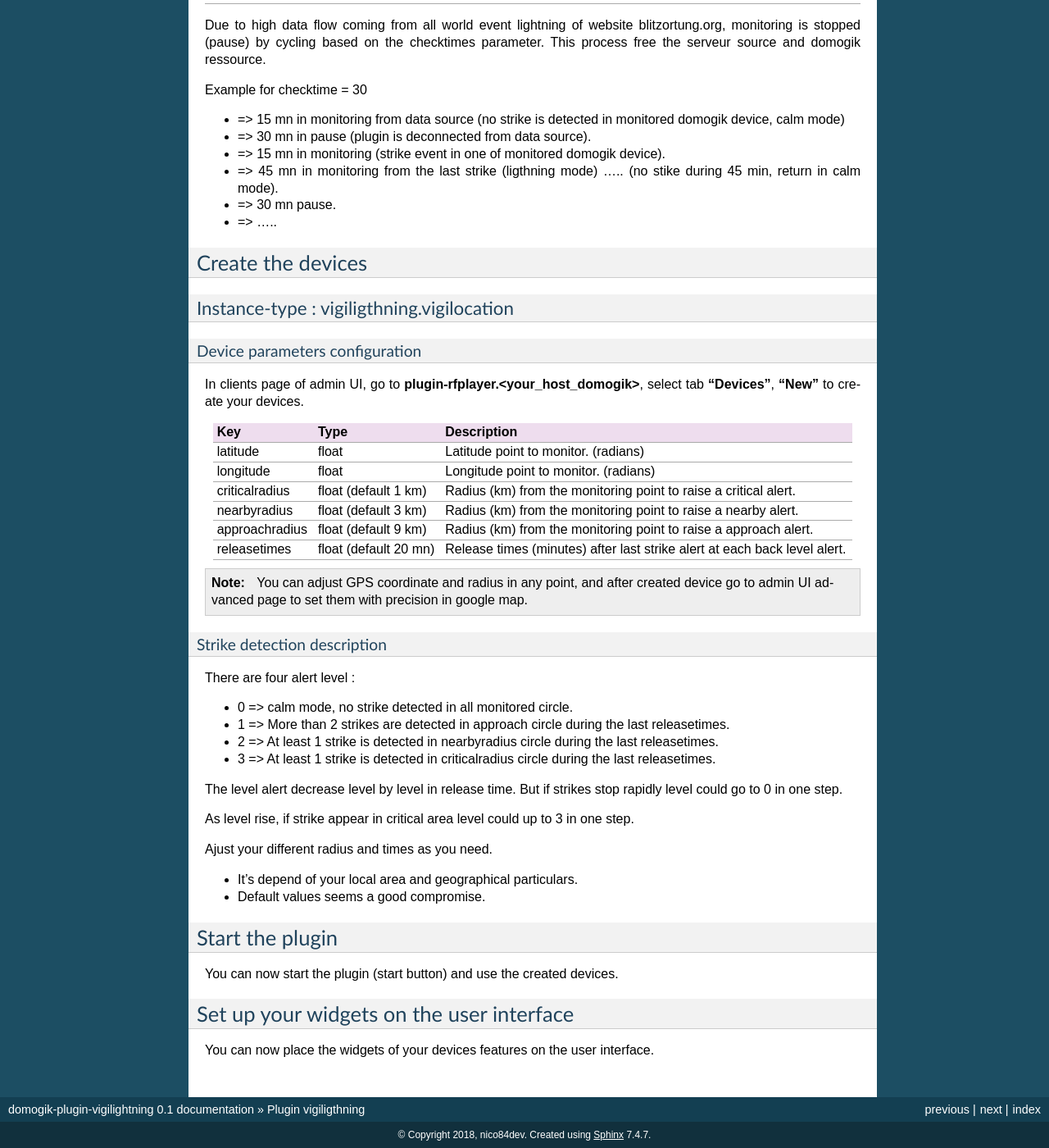
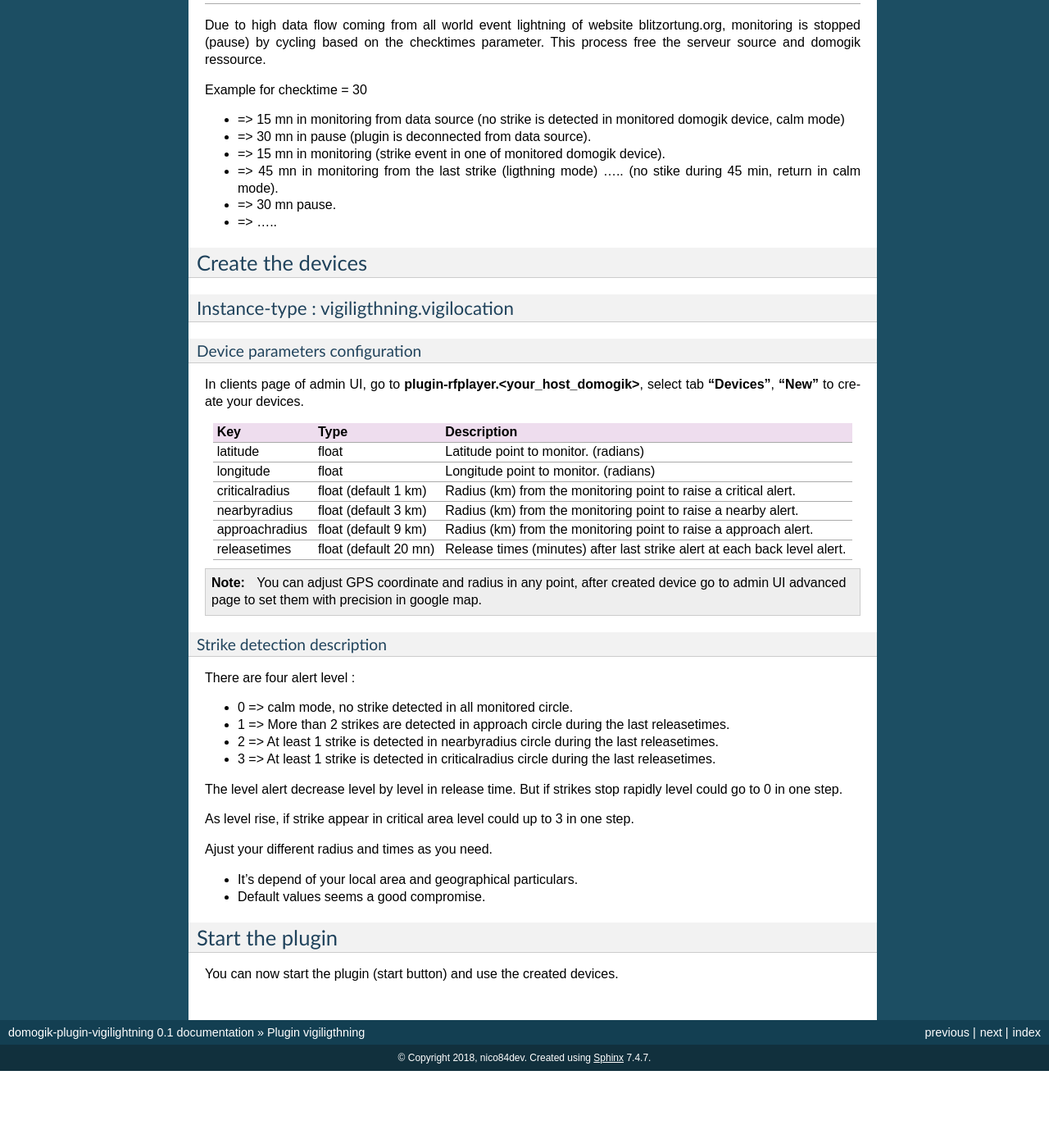
Before and after one commit to Nico0084/domogik-plugin-vigilightning, a Sphinx documentation site: the page built from docs/vigilightning.txt, in a window 1280 px wide and 1400 px high, scrolled down 1089 px. Shown: the whole window at 82% size. Built offline with Sphinx 7.4.7, drawn with Linux system fonts in a browser that asks for light colours; after the commit the page ends 2395 px from its top, so only the background shows below that; some of the changed text lies outside the part shown.

Commit message:
Fix some typo

```diff
--- a/docs/vigilightning.txt
+++ b/docs/vigilightning.txt
@@ -98,7 +98,7 @@ releasetimes          float (default 20 mn)       Release times (minutes) after
 
 .. note::
 
-    You can adjust GPS coordinate and radius in any point, and after created device go to admin UI advanced page to set them with precision in google map.
+    You can adjust GPS coordinate and radius in any point, after created device go to admin UI advanced page to set them with precision in google map.
 
 Strike detection description
 ****************************
@@ -125,8 +125,3 @@ Start the plugin
 ================
 
 You can now start the plugin (start button) and use the created devices.
-
-Set up your widgets on the user interface
-=========================================
-
-You can now place the widgets of your devices features on the user interface.
```
Also changed, not shown: 1 other file.
